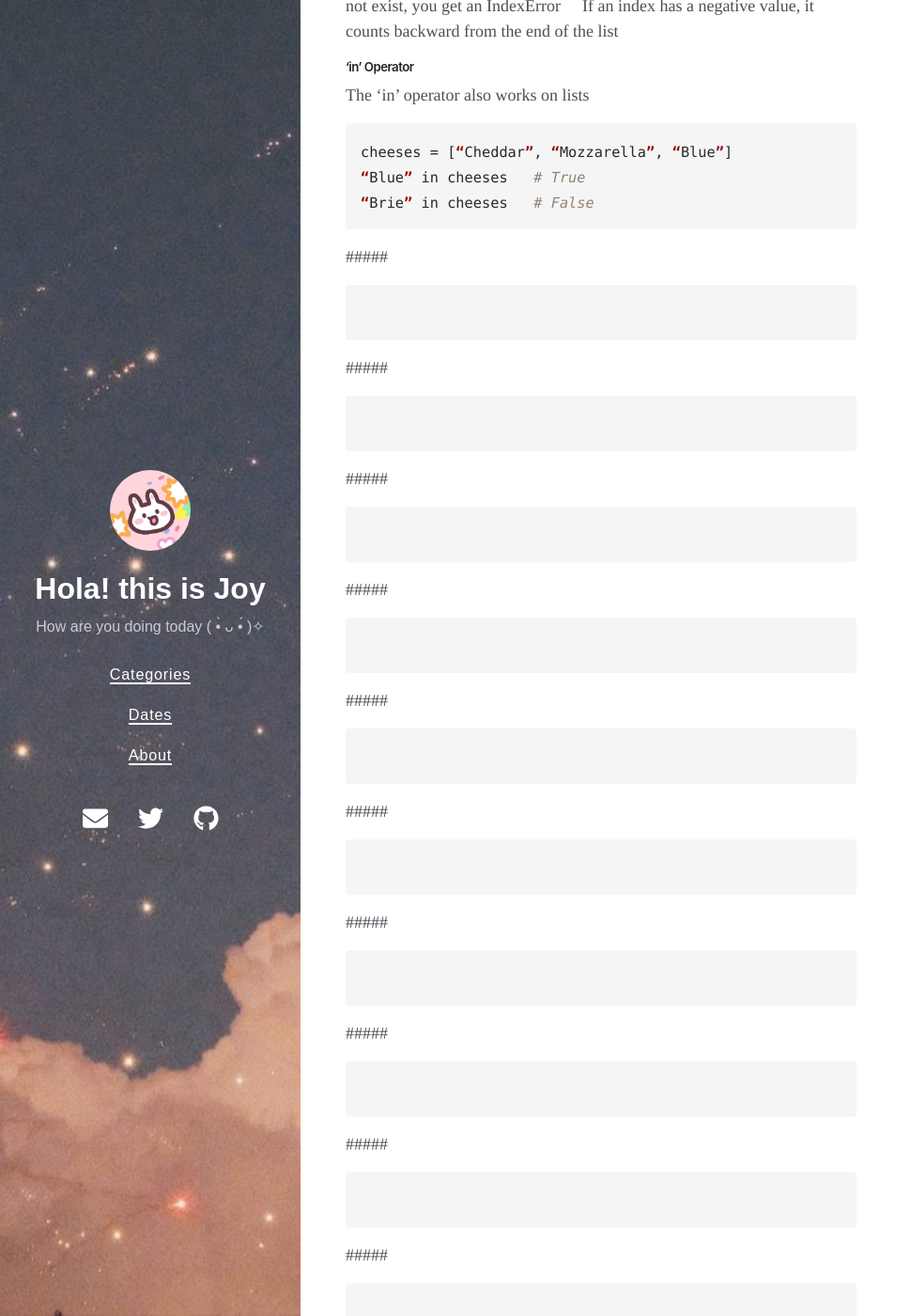
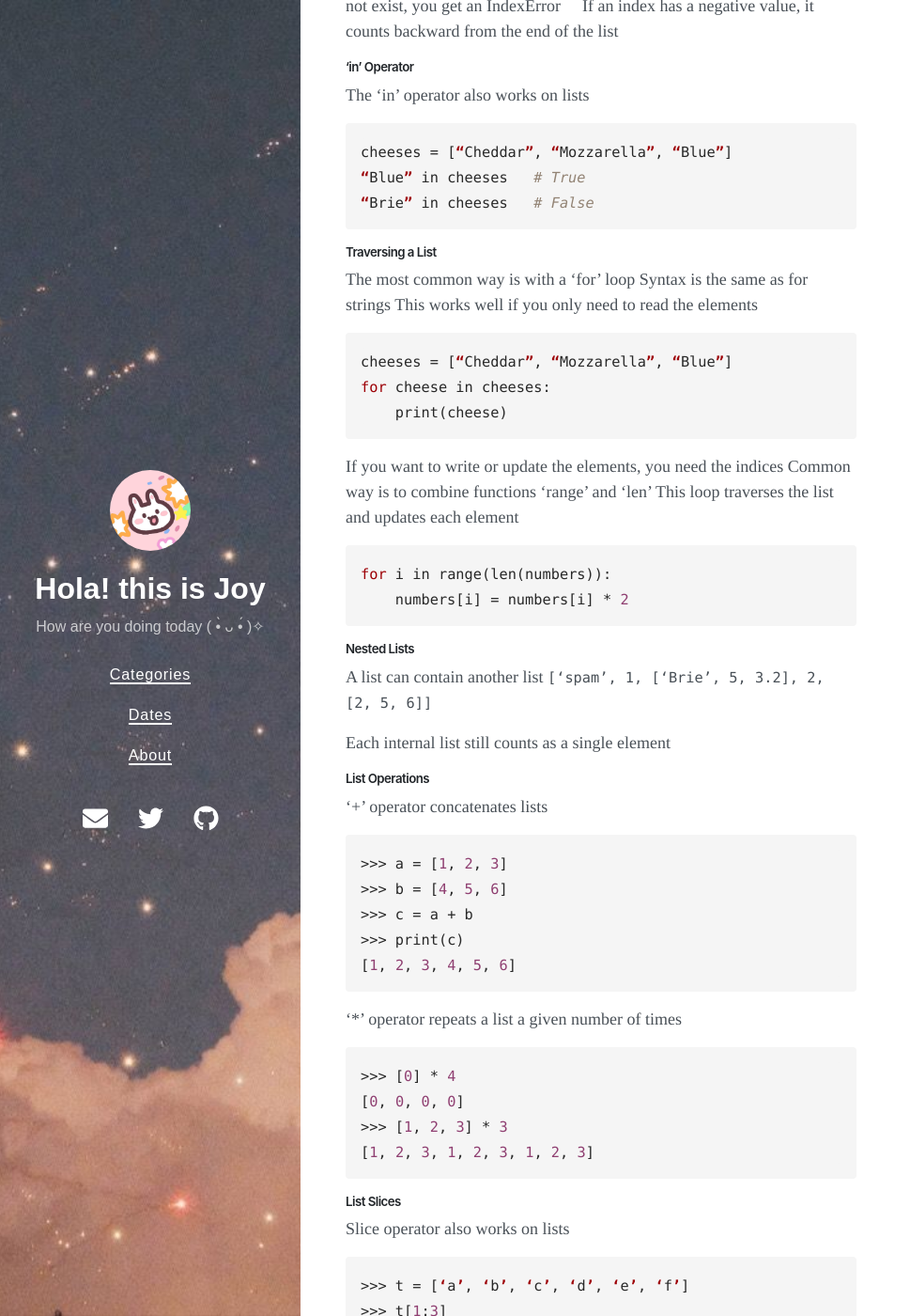
Before and after one commit to Joy3Luo/mathnotes, a Jekyll site: the page built from docs/msml605.md, in a window 1280 px wide and 1400 px high, scrolled down 27707 px. Shown: the whole window at 94% size, without its empty margins (0-969 px from the left). Built offline with Jekyll 4.4.1, drawn with Linux system fonts in a browser that asks for light colours; nearby versions of some CDN libraries; our own code applies the rules of GitHub Pages for plain Markdown files; some of the changed text lies outside the part shown.

Commit message:
Update msml605.md

````diff
--- a/docs/msml605.md
+++ b/docs/msml605.md
@@ -1266,7 +1266,237 @@ cheeses = [“Cheddar”, “Mozzarella”, “Blue”]
 “Brie” in cheeses   # False
 ```
 
+##### Traversing a List
+
+The most common way is with a ‘for’ loop
+Syntax is the same as for strings
+This works well if you only need to read the elements
+
+```py
+cheeses = [“Cheddar”, “Mozzarella”, “Blue”]
+for cheese in cheeses:
+    print(cheese)
+```
+
+If you want to write or update the elements, you need the indices
+Common way is to combine functions ‘range’ and ‘len'
+This loop traverses the list and updates each element
+
+```py
+for i in range(len(numbers)):
+    numbers[i] = numbers[i] * 2
+```
+
+##### Nested Lists
+
+A list can contain another list
+`[‘spam’, 1, [‘Brie’, 5, 3.2], 2, [2, 5, 6]]`
+
+Each internal list still counts as a single element
+
+##### List Operations
+
+‘+’ operator concatenates lists
+
+```py
+>>> a = [1, 2, 3]
+>>> b = [4, 5, 6]
+>>> c = a + b
+>>> print(c)
+[1, 2, 3, 4, 5, 6]
+```
+
+‘*’ operator repeats a list a given number of times
+
+```py
+>>> [0] * 4
+[0, 0, 0, 0]
+>>> [1, 2, 3] * 3
+[1, 2, 3, 1, 2, 3, 1, 2, 3]
+```
+
+##### List Slices
+
+Slice operator also works on lists
+
+```py
+>>> t = [‘a’, ‘b’, ‘c’, ‘d’, ‘e’, ‘f’]
+>>> t[1:3]
+[‘b’, ‘c’]
+>>> t[:4]
+[‘a’, ‘b’, ‘c’, ‘d’]
+>>> t[3:]
+[‘d’, ‘e’, ‘f’]
+```
+
+If you omit the first index, the slice starts at the beginning
+If you omit the second, the slice goes to the end
+If you omit both, the slice is a copy of the whole list
+
+```py
+>>> t[:]
+[‘a’, ‘b’, ‘c’, ‘d’, ‘e’, ‘f’]
+```
+
+##### append() Method
+
+Python provides methods that operate on lists
+append adds a new element to the end of a list
+
+```py
+>>> t = [‘a’, ‘b’, ‘c’]
+>>> t.append(‘d’)
+>>> print(t)
+[‘a’, ‘b’, ‘c’, ‘d’]
+```
+
+##### extend() Method
+
+extend takes a list as an argument and appends all of the elements
+t2 is unmodified
+
+```py
+>>> t1 = [‘a’, ‘b’, ‘c’]
+>>> t2 = [‘d’, ‘e’]
+>>> t1.extend(t2)       # append list t2 to t1
+>>> print(t1)
+[‘a’, ‘b’, ‘c’, ‘d’, ‘e’]
+```
+
+##### sort() Method
+
+sort arranges the elements of the list from low to high
+List methods are all void; they modify the list and return None
+
+```py
+>>> t = [‘d’, ‘b’, ‘c’, ‘a’, ‘e’]
+>>> t.sort()
+>>> print(t)
+[‘a’, ‘b’, ‘c’, ‘d’, ‘e’]
+```
+
 #####
+
+
+
+```py
+# Create a list t, 1,5,6,7
+t = [1,5,6,7]
+# Print t
+print (t)
+# copy t to r list
+r = t[:]
+# not r = t, will only create another pointer to the list
+# print r
+print (r)
+# Modify 2nd element of r
+r[1] = 4
+# print r
+print (r)
+# print t
+print (t)
+# What do you notice?
+# t[1] and r[1] are different
+r = t[:]
+```
+
+##### Deleting Elements
+
+pop() - takes the last element
+
+```py
+ >>> t = ['a', 'b', 'c']
+ >>> x  = t.pop()
+ >>> x
+ 'c'
+```
+
+pop() modifies the list and returns the element that was removed
+
+`t.pop(0)` removes the first element
+
+del statement also deletes elements, when you don’t need them
+`del t[1]`
+
+##### remove() Method
+
+If you know the element you want to remove (but not the index), use remove():
+
+```py
+t = ['a', 'b', 'c']
+t.remove('b')
+```
+
+The return value from remove is None
+To remove more than one element, use del statement
+
+```py
+t = [‘a’, ‘b’, ‘c’, ‘d’, ‘e’]
+del t[1:5]
+```
+
+##### Strings vs. Lists
+
+ A string is a sequence of characters
+ A list is a sequence of values
+ A list of characters is not the same as a string
+ A string is immutable whereas a list is mutable
+
+```py
+>>> s = 'spam'
+>>> t = list(s)
+>>> print(t)
+['s','p','a','m']
+```
+
+##### split() Method
+
+split() method takes a string and parses its words to form a list of strings
+
+```py
+>>> s = 'This is an ML class'
+>>> t = s.split()
+>>> print(t)
+['This', 'is', 'an', 'ML', 'class']
+```
+
+##### Delimiter
+
+A delimiter specifies which characters to use as word boundaries while splitting
+
+```py
+>>> s = 'spam-spam-spam'
+>>> t = s.split('-')
+>>> t
+['spam', 'spam', 'spam']
+```
+
+##### join() Method
+
+join() is the inverse of split()
+It takes a list of strings and concatenates the elements to form a single string
+
+```py
+>>> t = ['This', 'is', 'an', 'ML', 'class']
+>>> delimiter = ' '
+>>> delimiter.join(t)
+'This is an ML class'
+```
+
+##### Objects and Values
+
+a and b both refer to a string, but we don’t know whether they refer to the same string
+To determine, we can use the ‘is’ operator
+
+```py
+>>> a = ‘banana’
+>>> b = ‘banana’
+>>> a is b
+True
+```
+
+When you create two lists, you get two distinct objects, even if they have the same elements
+
 
 
 
@@ -1289,147 +1519,3 @@ cheeses = [“Cheddar”, “Mozzarella”, “Blue”]
 ```py
 
 ```
-
-#####
-
-
-
-```py
-
-```
-
-#####
-
-
-
-```py
-
-```
-
-#####
-
-
-
-```py
-
-```
-
-#####
-
-
-
-```py
-
-```
-
-#####
-
-
-
-```py
-
-```
-
-#####
-
-
-
-```py
-
-```
-
-#####
-
-
-
-```py
-
-```
-
-#####
-
-
-
-```py
-
-```
-
-#####
-
-
-
-```py
-
-```
-
-#####
-
-
-
-```py
-
-```
-
-#####
-
-
-
-```py
-
-```
-
-#####
-
-
-
-```py
-
-```
-
-#####
-
-
-
-```py
-
-```
-
-#####
-
-
-
-```py
-
-```
-
-#####
-
-
-
-```py
-
-```
-
-#####
-
-
-
-```py
-
-```
-
-#####
-
-
-
-```py
-
-```
-
-#####
-
-
-
-```py
-
-```
````
